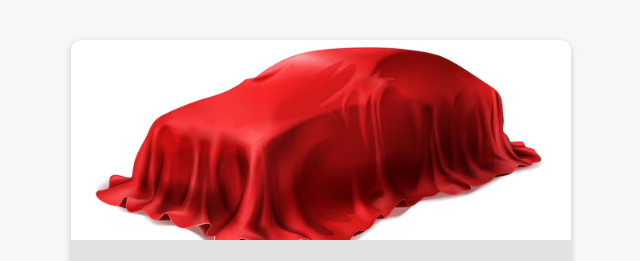
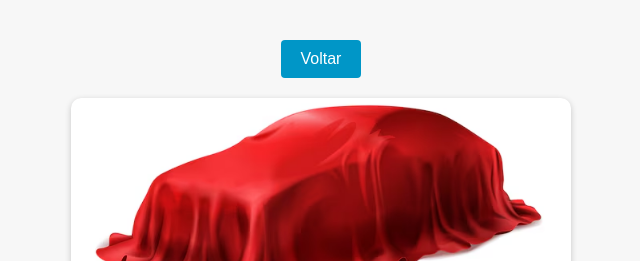
Before and after one commit to kaoan-eduardo/DjangoCarDealer, a Django app: template cars/templates/car_detail.html in a window 1280 px wide. Shown: the part 50-311 px from the top of the page, without its empty margins (319-959 px from the left). Run offline with Django 5.2, Linux system fonts and the light colour scheme; the template is opened without the code that fills it, so the values that code supplies are empty.

Commit message:
Alteração na View

```diff
--- a/cars/templates/car_detail.html
+++ b/cars/templates/car_detail.html
@@ -81,6 +81,10 @@
     }
   </style>
 
+  <div class="buttons-container">
+    <button class="btn" onclick="history.back()">Voltar</button>
+  </div>
+
   <div class="car-card">
     {% if object.photo and object.photo.name %}
       <img src="{{ object.photo.url }}" alt="{{ object.model }} - {{ object.brand }}">
```
